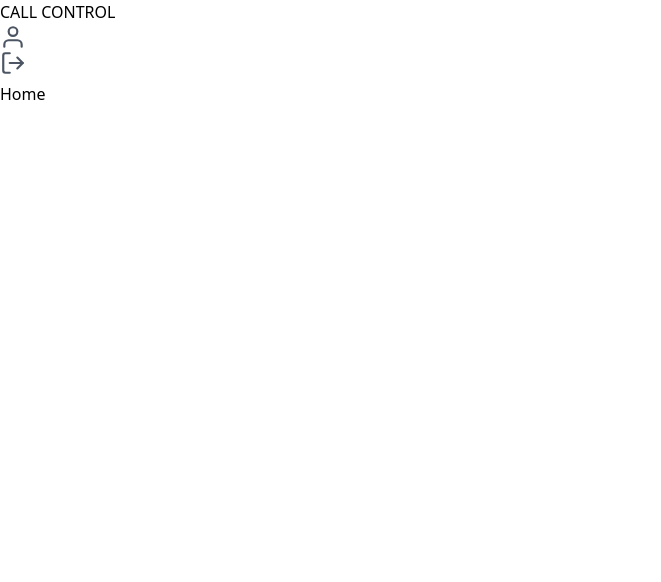
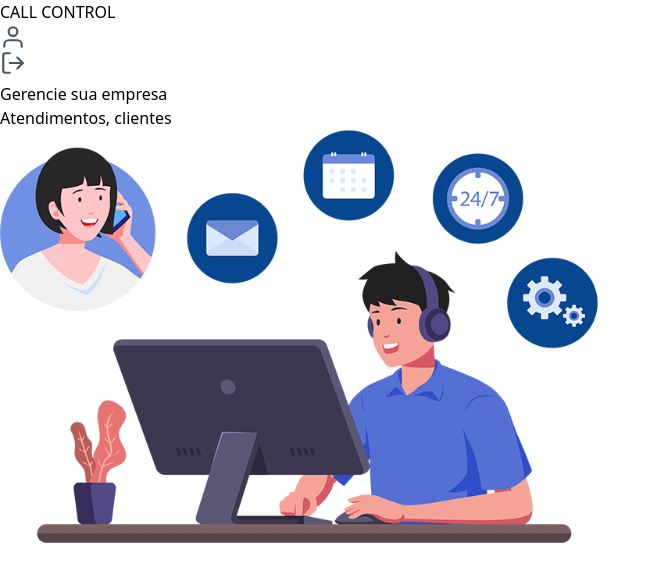
Before and after one commit to wellpinho/call-control, a Next.js app: page / in a window 1280 px wide. Shown: the top 582 px of the page, without its empty margins (0-661 px from the left). Built offline with nearby package versions, Linux system fonts and the light colour scheme.

Commit message:
home component

```diff
--- a/src/app/page.tsx
+++ b/src/app/page.tsx
@@ -1,3 +1,20 @@
+import Image from "next/image";
+
 export default function Home() {
-    return <main>Home</main>;
+    return (
+        <main className="flex flex-col items-center justify-center min-h-[calc(100vh - 80px)]">
+            <h2 className="font-medium text-2xl mb-2">Gerencie sua empresa</h2>
+            <h1 className="font-bold text-3xl md:text-4xl mb-8 text-blue-500">
+                Atendimentos, clientes
+            </h1>
+
+            <Image
+                src={"/assets/hero.svg"}
+                alt="Image hero"
+                width={600}
+                height={600}
+                className="max-w-sm md:max-w-xl"
+            />
+        </main>
+    );
 }
```
Also changed, not shown: public/assets/hero.svg (added).
